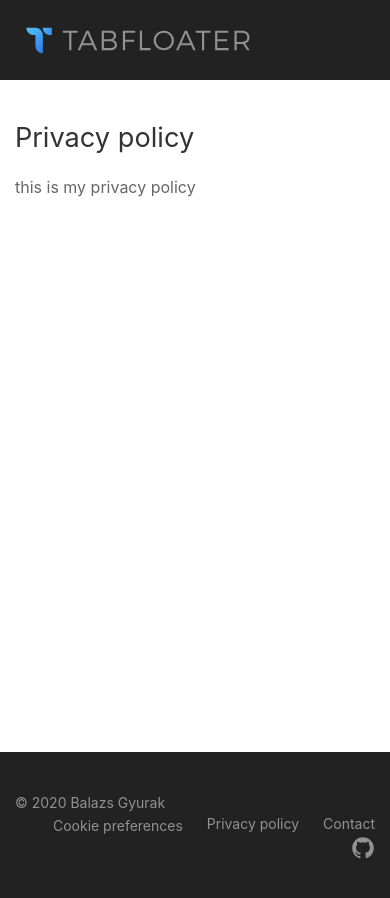
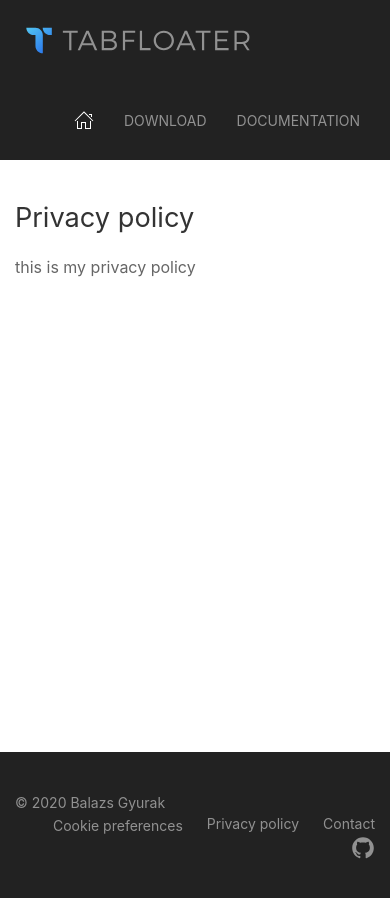
Before and after one commit to tabfloater/tabfloater.github.io, a Jekyll site: the page built from privacy.html, in a window 390 px wide. Built offline with Jekyll 4.4.1, drawn with Linux system fonts in a browser that asks for light colours; comment, search, counter and statistics services are not loaded.

Commit message:
Responsive fixes

```diff
--- a/_includes/navbar.html
+++ b/_includes/navbar.html
@@ -12,18 +12,22 @@ See the License for the specific language governing permissions and
 limitations under the License.
 -->
 
-<div class="nav"
-    data-uk-sticky="cls-active: uk-background-secondary uk-box-shadow-medium; top: 50vh; animation: uk-animation-slide-top">
+
+{% if page.url == "/" %}
+<div class="nav uk-position-absolute" data-uk-sticky="cls-active: uk-background-secondary uk-box-shadow-medium; top: 50vh; animation: uk-animation-slide-top">
+{% else %}
+<div class="nav" data-uk-sticky="cls-active: uk-background-secondary uk-box-shadow-medium; top: 50vh; animation: uk-animation-slide-top">
+{% endif %}
     <div class="uk-container">
-        <nav class="uk-navbar uk-navbar-container uk-navbar-transparent" data-uk-navbar>
+        <nav class="uk-navbar uk-navbar-container uk-navbar-transparent uk-grid" data-uk-navbar>
             <div class="uk-navbar-left">
                 <div class="uk-navbar-item uk-padding-remove-horizontal">
                     <a class="uk-logo" href="/"><img src="/assets/images/logo_tabfloater.svg" alt="logo"></a>
                 </div>
             </div>
             <div class="uk-navbar-right">
-                <ul class="uk-navbar-nav uk-visible@s">
-                    <li class="uk-active uk-visible@m"><a href="/" title="Go back home" data-uk-icon="home"
+                <ul class="uk-navbar-nav">
+                    <li class="uk-active"><a href="/" title="Go back home" data-uk-icon="home"
                             data-uk-tooltip="delay: 500"></a></li>
                     <li><a href="download">Download</a></li>
                     <li><a href="documentation">Documentation</a></li>
--- a/_layouts/pageWithNavbar.html
+++ b/_layouts/pageWithNavbar.html
@@ -18,9 +18,6 @@ limitations under the License.
 
 <div class="uk-position-relative uk-light uk-background-secondary">
     {% include navbar.html %}
-
-    <div class="nav-placeholder">
-    </div>
 </div>
 
 <div uk-height-viewport="expand: true">
--- a/assets/css/tabfloater.css
+++ b/assets/css/tabfloater.css
@@ -15,14 +15,9 @@
  */
 
 .nav {
-    position: absolute;
     z-index: 99;
     left: 0;
     right: 0;
-}
-
-.nav-placeholder {
-    height: 80px;
 }
 
 .uk-sticky-placeholder {
```
